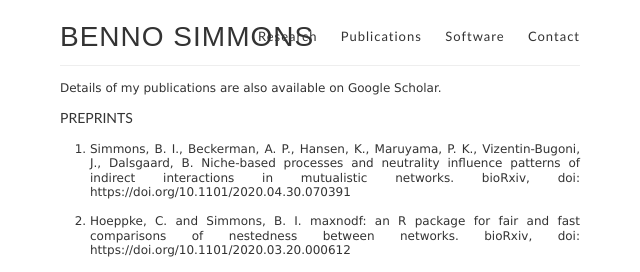
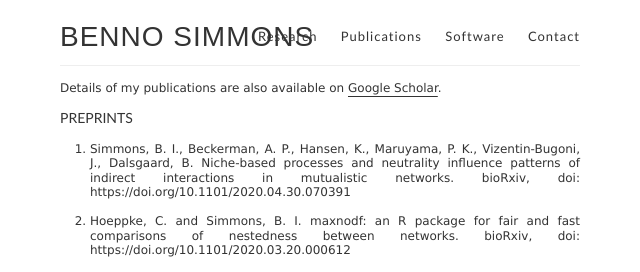
Before and after one commit to SimmonsBI/SimmonsBI.github.io, a Jekyll site: the page built from publications.md, in a window 1280 px wide and 900 px high. Shown: the top 272 px of the window, without its empty margins (320-960 px from the left). Built offline with Jekyll 4.4.1, drawn with Linux system fonts in a browser that asks for light colours; part of the change alters nothing that is shown.

```diff
--- a/publications.md
+++ b/publications.md
@@ -4,7 +4,7 @@ title: Publications
 permalink: /publications/
 ---
 
-Details of my publications are also available on Google Scholar.
+Details of my publications are also available on [Google Scholar](https://scholar.google.com/citations?user=sHlEv_gAAAAJ&hl=en).
 
 ### PREPRINTS
 
```
